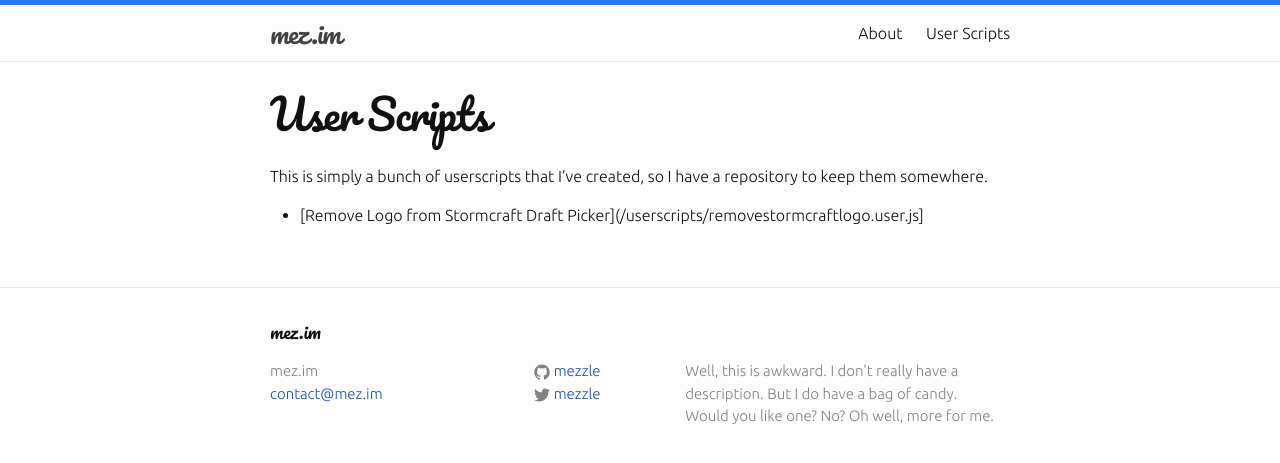
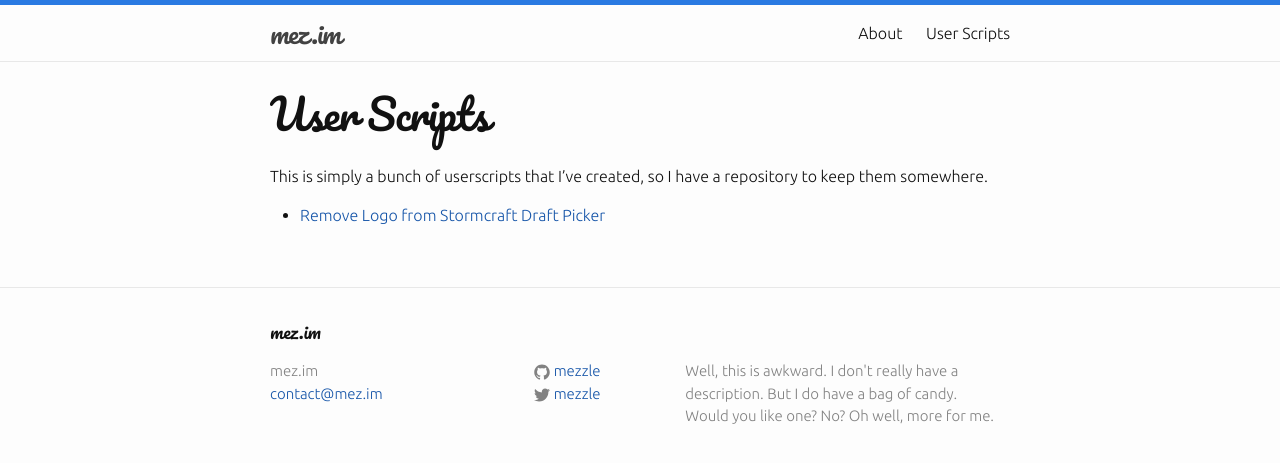
Before and after one commit to Mezzle/mez.im, a Jekyll site: the page built from userscripts.md, in a window 1280 px wide. Shown: the top 463 px of the page. Built offline with Jekyll 4.4.1, drawn with Linux system fonts in a browser that asks for light colours.

Commit message:
Fix Typo

```diff
--- a/userscripts.md
+++ b/userscripts.md
@@ -6,4 +6,4 @@ permalink: /userscripts/
 
 This is simply a bunch of userscripts that I've created, so I have a repository to keep them somewhere.
 
- * [Remove Logo from Stormcraft Draft Picker](/userscripts/removestormcraftlogo.user.js]
+ * [Remove Logo from Stormcraft Draft Picker](/userscripts/removestormcraftlogo.user.js)
```
